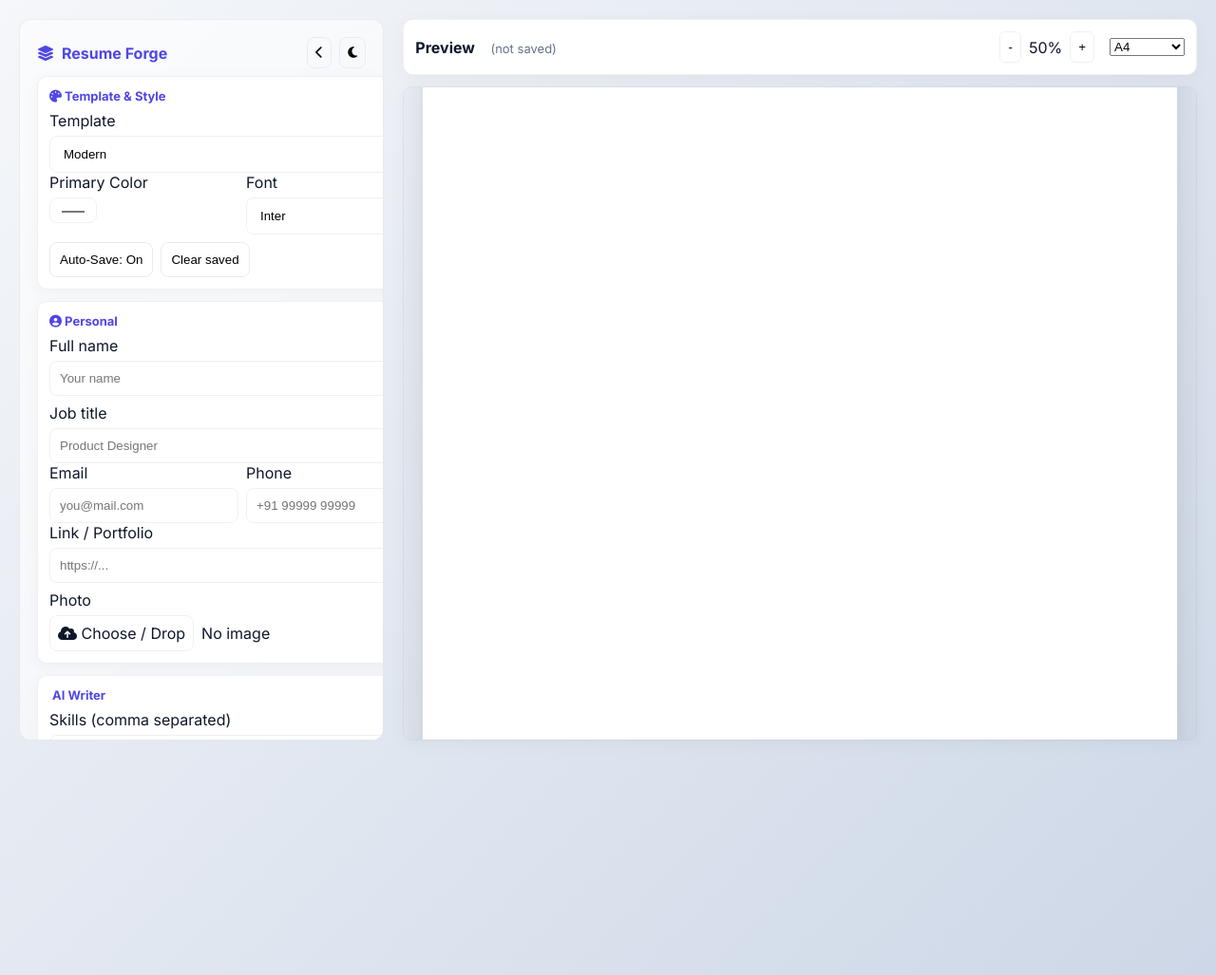
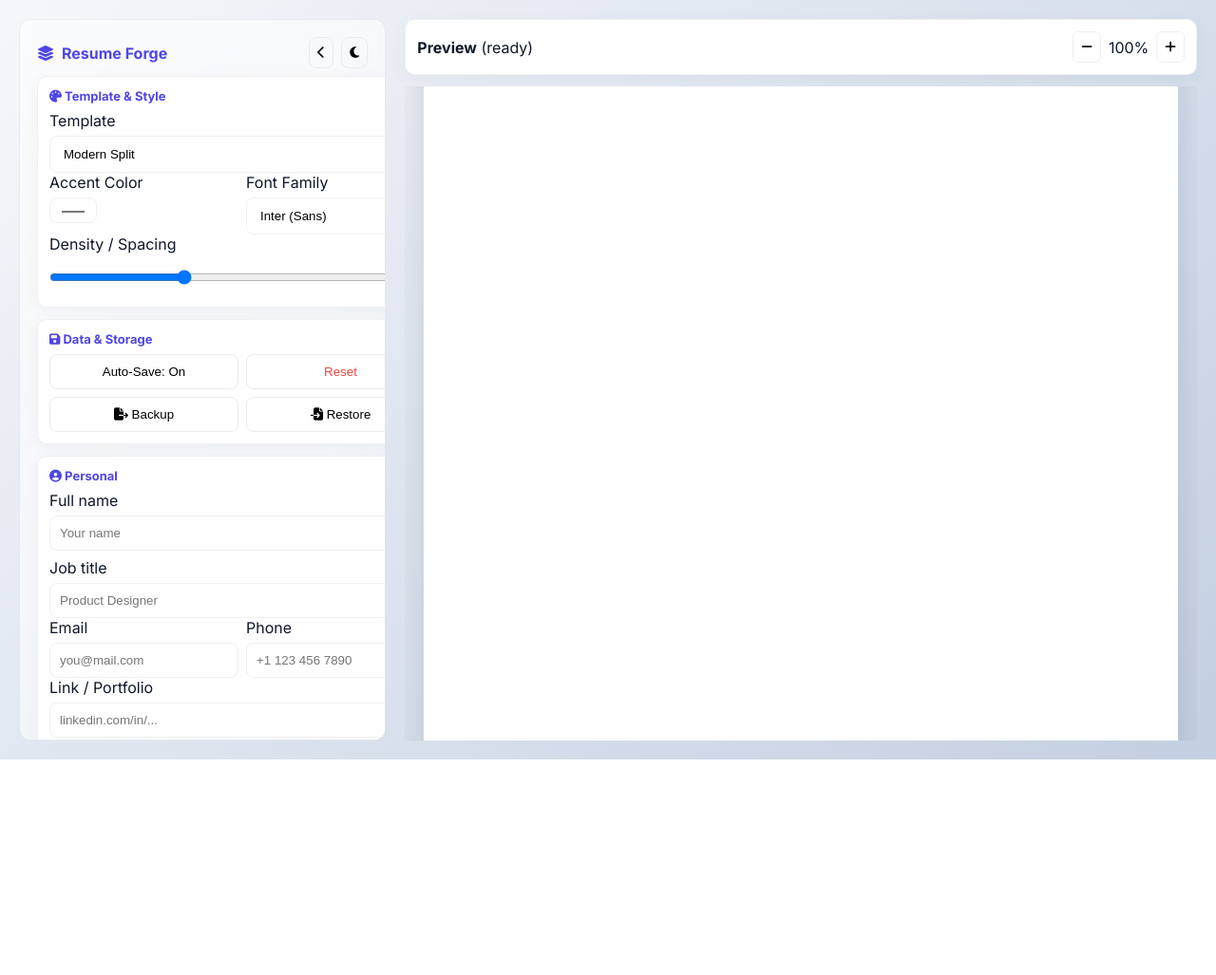
Before and after one commit to Pradhyuman24/Resume-Forge, a plain HTML site: page index.html in a window 1280 px wide. Shown: the top 1027 px of the page at 95% size. After the commit the page ends 800 px from the top, so only its background shows below. Drawn offline with Linux system fonts and the light colour scheme.

Commit message:
Revise template options and enhance UI components
Updated template options and improved UI elements.

```diff
--- a/index.html
+++ b/index.html
@@ -5,11 +5,9 @@
   <meta name="viewport" content="width=device-width,initial-scale=1" />
   <title>Resume Forge | AI Builder — Separated</title>
 
-  <!-- Fonts & icons -->
-  <link href="https://fonts.googleapis.com/css2?family=Inter:wght@300;400;600;700&family=Merriweather:ital,wght@0,300;0,400;0,700;1,300&display=swap" rel="stylesheet">
+  <link href="https://fonts.googleapis.com/css2?family=Inter:wght@300;400;500;600;700&family=Merriweather:ital,wght@0,300;0,400;0,700;1,300&display=swap" rel="stylesheet">
   <link rel="stylesheet" href="https://cdnjs.cloudflare.com/ajax/libs/font-awesome/6.4.0/css/all.min.css">
 
-  <!-- Project styles -->
   <link rel="stylesheet" href="style.css">
 </head>
 <body>
@@ -28,67 +26,84 @@
           <h4><i class="fas fa-palette"></i> Template & Style</h4>
           <div class="input">
             <label for="templateSelector">Template</label>
-            <select id="templateSelector" name="templateSelector">
-              <option value="modern">Modern</option>
-              <option value="classic">Classic</option>
-              <option value="creative">Creative</option>
-              <option value="minimal">Minimal</option>
-              <option value="elegant">Elegant</option>
+            <select id="templateSelector">
+              <option value="modern">Modern Split</option>
+              <option value="classic">Classic Serif</option>
+              <option value="minimal">Minimal Clean</option>
+              <option value="elegant">Elegant Border</option>
               <option value="timeline">Timeline</option>
               <option value="glass">Glassmorphism</option>
               <option value="cyber">Cyberpunk</option>
-              <option value="softui">Soft-UI</option>
-              <option value="boxed">Boxed Sidebar</option>
-              <option value="ats">ATS Simple</option>
-              <option value="portfolio">Portfolio</option>
-              <option value="split">Split Screen</option>
+              <option value="softui">Neumorphism (Soft UI)</option>
+              <option value="ats">ATS Friendly (Simple)</option>
+              <option value="portfolio">Portfolio/Creative</option>
             </select>
           </div>
           <div class="row">
             <div class="input small">
-              <label for="colorPicker">Primary Color</label>
+              <label for="colorPicker">Accent Color</label>
               <input type="color" id="colorPicker" value="#4f46e5">
             </div>
             <div class="input small">
-              <label for="fontSelector">Font</label>
-              <select id="fontSelector"><option value="Inter">Inter</option><option value="Merriweather">Merriweather</option></select>
+              <label for="fontSelector">Font Family</label>
+              <select id="fontSelector">
+                <option value="Inter">Inter (Sans)</option>
+                <option value="Merriweather">Merriweather (Serif)</option>
+                <option value="Arial">Arial (System)</option>
+                <option value="Georgia">Georgia (System)</option>
+              </select>
             </div>
           </div>
+          <div class="input">
+             <label for="spacingRange">Density / Spacing</label>
+             <input type="range" id="spacingRange" min="0" max="3" step="0.5" value="1">
+          </div>
+        </section>
 
-          <div class="row" style="margin-top:8px">
-            <button type="button" class="ghost" id="saveLocal">Auto-Save: On</button>
-            <button type="button" class="ghost" id="clearLocal">Clear saved</button>
-          </div>
+        <section class="card">
+           <h4><i class="fas fa-save"></i> Data & Storage</h4>
+           <div class="row" style="margin-bottom:8px">
+            <button type="button" class="ghost small" id="saveLocal">Auto-Save: On</button>
+            <button type="button" class="ghost small" id="clearLocal" style="color:#ef4444">Reset</button>
+           </div>
+           <div class="row">
+             <button type="button" class="ghost small" id="backupData" title="Download JSON"><i class="fas fa-file-export"></i> Backup</button>
+             <button type="button" class="ghost small" id="restoreDataBtn" title="Import JSON"><i class="fas fa-file-import"></i> Restore</button>
+             <input type="file" id="jsonInput" accept=".json" style="display:none">
+           </div>
         </section>
 
         <section class="card">
           <h4><i class="fas fa-user-circle"></i> Personal</h4>
           <div class="row input">
             <div class="input small">
-              <label for="nameField">Full name</label>
+              <label>Full name</label>
               <input id="nameField" placeholder="Your name" autocomplete="name">
             </div>
             <div class="input small">
-              <label for="titleField">Job title</label>
+              <label>Job title</label>
               <input id="titleField" placeholder="Product Designer">
             </div>
           </div>
 
           <div class="row">
-            <div class="input small"><label for="emailField">Email</label><input id="emailField" type="email" placeholder="you@mail.com"></div>
-            <div class="input small"><label for="phoneField">Phone</label><input id="phoneField" placeholder="+91 99999 99999"></div>
+            <div class="input small"><label>Email</label><input id="emailField" type="email" placeholder="you@mail.com"></div>
+            <div class="input small"><label>Phone</label><input id="phoneField" placeholder="+1 123 456 7890"></div>
           </div>
 
-          <div class="input"><label for="linkField">Link / Portfolio</label><input id="linkField" placeholder="https://..."></div>
+          <div class="input"><label>Link / Portfolio</label><input id="linkField" placeholder="linkedin.com/in/..."></div>
 
           <div class="input" style="margin-top:8px">
-            <label>Photo</label>
+            <label>Profile Photo</label>
             <div class="upload">
-              <label class="icon-btn upload-label" id="uploadLabel"><i class="fas fa-cloud-upload-alt"></i> Choose / Drop</label>
+              <label class="icon-btn upload-label" id="uploadLabel">
+                <i class="fas fa-cloud-upload-alt"></i> Upload
+              </label>
               <input id="imageInput" accept="image/*" type="file" style="display:none">
               <div id="avatarPreview" class="avatar-preview">
                 <img id="avatarImg" src="" alt="" style="display:none">
                 <span id="avatarName">No image</span>
+                <button type="button" id="removeImg" class="icon-only" style="display:none">&times;</button>
               </div>
             </div>
           </div>
@@ -96,69 +111,60 @@
 
         <section class="card ai-card">
           <h4><i class="fas fa-sparkles"></i> AI Writer</h4>
-          <div class="input"><label for="skillsInput">Skills (comma separated)</label><input id="skillsInput" placeholder="React, Figma, Node"></div>
+          <div class="input"><label>Skills (comma separated)</label><input id="skillsInput" placeholder="React, Figma, Node, Python"></div>
           <div class="actions">
             <button type="button" id="generateAI" class="ai-btn"><i class="fas fa-magic"></i> Generate Bio</button>
-            <button type="button" id="insertDefault" class="ghost">Insert sample</button>
+            <button type="button" id="insertDefault" class="ghost">Sample Data</button>
           </div>
-          <div class="input" style="margin-top:6px"><label for="summaryField">Summary</label><textarea id="summaryField" rows="4"></textarea></div>
+          <div class="input" style="margin-top:6px"><label>Summary</label><textarea id="summaryField" rows="4"></textarea></div>
         </section>
 
         <section class="card" id="experiencesCard">
           <h4><i class="fas fa-briefcase"></i> Experience</h4>
           <div id="experiences" class="collection"></div>
-          <div style="margin-top:8px"><button type="button" id="addExperience" class="ghost">+ Add Experience</button></div>
+          <div style="margin-top:8px"><button type="button" id="addExperience" class="dashed-btn">+ Add Position</button></div>
         </section>
 
         <section class="card" id="projectsCard">
           <h4><i class="fas fa-rocket"></i> Projects</h4>
           <div id="projects" class="collection"></div>
-          <div style="margin-top:8px"><button type="button" id="addProject" class="ghost">+ Add Project</button></div>
+          <div style="margin-top:8px"><button type="button" id="addProject" class="dashed-btn">+ Add Project</button></div>
         </section>
 
         <section class="card" id="eduCard">
           <h4><i class="fas fa-graduation-cap"></i> Education</h4>
           <div id="educations" class="collection"></div>
-          <div style="margin-top:8px"><button type="button" id="addEducation" class="ghost">+ Add Education</button></div>
+          <div style="margin-top:8px"><button type="button" id="addEducation" class="dashed-btn">+ Add Education</button></div>
         </section>
 
-        <div style="display:flex;gap:8px;margin-bottom:40px">
-          <button type="button" id="downloadPDF" class="primary"><i class="fas fa-download"></i> Save PDF</button>
-          <button type="button" id="exportPNG" class="ghost"><i class="fas fa-image"></i> Export PNG</button>
+        <div class="export-area">
+          <button type="button" id="downloadPDF" class="primary big-btn"><i class="fas fa-file-pdf"></i> Download PDF</button>
+          <button type="button" id="exportPNG" class="ghost big-btn"><i class="fas fa-image"></i> Export PNG</button>
         </div>
+        <div style="height:40px"></div>
       </form>
     </aside>
 
     <main class="preview-wrap">
       <div class="preview-toolbar card">
-        <div>
+        <div class="toolbar-left">
           <span style="font-weight:700">Preview</span>
-          <span id="lastSaved" style="margin-left:12px;color:var(--muted);font-size:13px">(not saved)</span>
+          <span id="lastSaved" class="status-text">(ready)</span>
         </div>
         <div class="scale-controls">
-          <button id="zoomOut" title="Zoom out">-</button>
-          <div id="zoomVal">50%</div>
-          <button id="zoomIn" title="Zoom in">+</button>
-          <select id="viewSelect" style="margin-left:8px"><option value="A4">A4</option><option value="letter">US Letter</option></select>
+          <button id="zoomOut" title="Zoom out"><i class="fas fa-minus"></i></button>
+          <div id="zoomVal">100%</div>
+          <button id="zoomIn" title="Zoom in"><i class="fas fa-plus"></i></button>
         </div>
       </div>
 
-      <div class="preview card">
-        <div id="resumePreview" class="resume modern" role="document" aria-label="Resume preview">
-          <!-- Render happens in script.js -->
-
-        </div>
+      <div class="preview">
+        <div id="resumePreview" class="resume modern" role="document">
+          </div>
       </div>
     </main>
   </div>
 
-  <!-- Project script -->
-  <body>
-  <div class="container">
-     <!-- ... all your content ... -->
-  </div>
-
-  <!-- NEW LOCATION: Right before the closing body tag -->
   <script src="script.js"></script>
 </body>
 </html>
```
